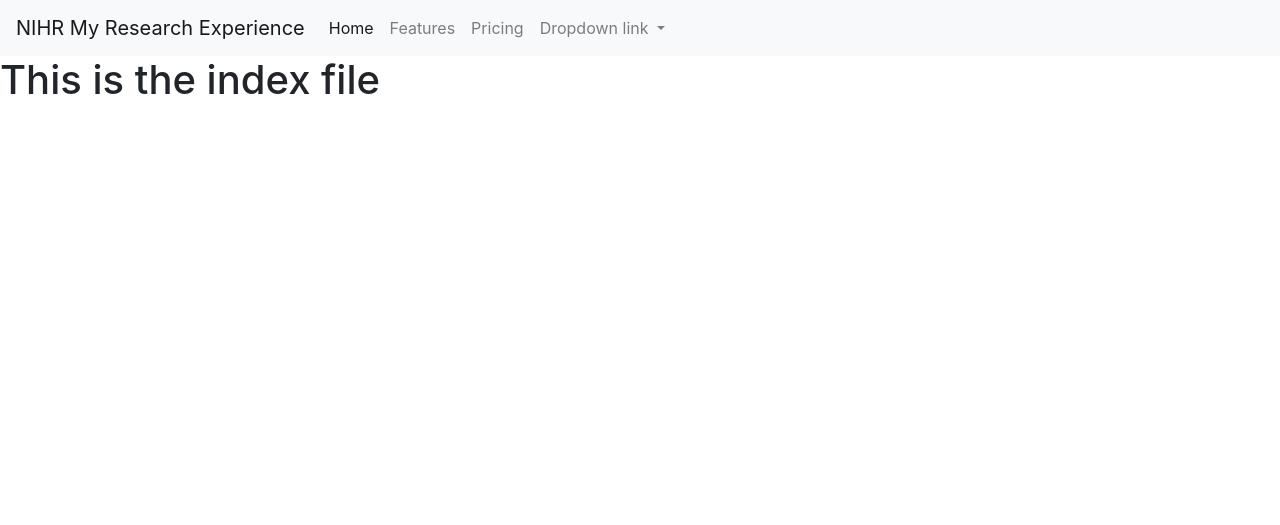
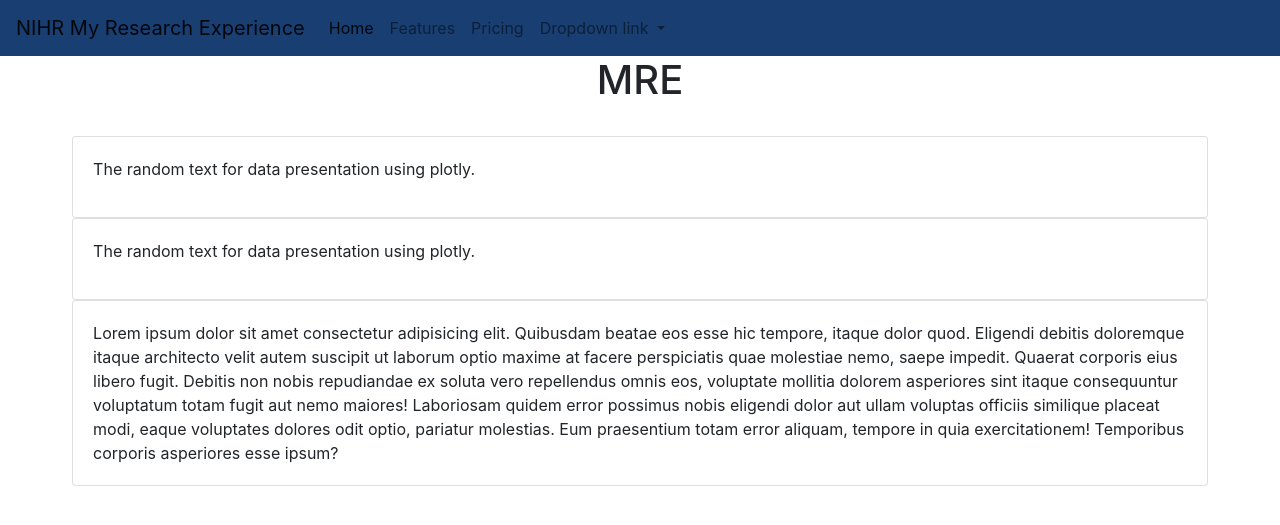
Before and after one commit to jinthebin/PRES-NLP, a Flask app: page / in a window 1280 px wide. Shown: the top 525 px of the page. Run offline with Flask 3, Linux system fonts and the light colour scheme; some libraries are stand-ins or nearby versions.

Commit message:
added animation using bootstrap

```diff
--- a/application/routes.py
+++ b/application/routes.py
@@ -1,9 +1,32 @@
 from application import app
-from flask import render_template
+from flask import render_template, url_for
+import pandas as pd
+import plotly
+import plotly.express as px
+import json
+
 
 @app.route("/")
 def index(): #call this method anything
-    return render_template('index.html', title='index')
+
+    #Graph one
+    df = px.data.medals_wide()
+    fig1 = px.bar(df, x = "nation", y=['gold','silver','bronze'], title = "Wide=FormInput")
+    graph1JSON = json.dumps(fig1, cls = plotly.utils.PlotlyJSONEncoder)
+
+    #graph2
+    df2 = px.data.iris()
+    fig2 = px.scatter_3d(df2, x = "sepal_length", y = "sepal_width", z = "petal_width",
+                         color = "species", title = "Iris Dataset")
+
+    graph2JSON = json.dumps(fig2, cls = plotly.utils.PlotlyJSONEncoder)
+
+    # Graph three
+    df = px.data.gapminder().query("continent=='Oceania'")
+    fig3 = px.line(df, x="year", y="lifeExp", color='country',  title="Life Expectancy")
+    graph3JSON = json.dumps(fig3, cls=plotly.utils.PlotlyJSONEncoder)
+
+    return render_template('index.html', title='Home', graph1JSON = graph1JSON, graph2JSON = graph2JSON, graph3JSON=graph3JSON)
 
 @app.route("/layout") #this is the hyperlink
 def layout():
--- a/application/templates/index.html
+++ b/application/templates/index.html
@@ -1,4 +1,57 @@
-{% extends 'layout.html' %}
+{% extends 'layout.html' %} #inhertence template
 {% block content %}
-<h1> This is the index file</h1>
-{% endblock %}
+    <div class="site-header-logo">
+        <h1 class="text-center">
+            MRE
+        </h1>
+    </div>
+    <div class="row p-4">
+        <div class="card m-auto" style="width: 90%;" data-aos="slide-up">
+            <div class="card-body">
+                <div id="chart1"></div>
+                <p>
+                    The random text for data presentation using plotly.
+                </p>
+            </div>
+        </div>
+
+        <div class="card m-auto" style="width: 90%;" data-aos="fade-left">
+            <div class="card-body">
+                <div id="chart2"></div>
+                <p>
+                    The random text for data presentation using plotly.
+                </p>
+            </div>
+        </div>
+
+        <div class="card mb-4 m-auto" style="width: 90%;" data-aos="fade-right">
+            <div class="card-body">
+                <div id="chart3"></div>
+                <p class="card-text">Lorem ipsum dolor sit amet consectetur adipisicing elit.
+                    Quibusdam beatae eos esse hic tempore, itaque dolor quod. Eligendi debitis
+                    doloremque itaque architecto velit autem suscipit ut laborum optio maxime at
+                    facere perspiciatis quae molestiae nemo, saepe impedit. Quaerat corporis eius
+                    libero fugit. Debitis non nobis repudiandae ex soluta vero repellendus omnis eos,
+                    voluptate mollitia dolorem asperiores sint itaque consequuntur voluptatum totam
+                    fugit aut nemo maiores! Laboriosam quidem error possimus nobis eligendi dolor aut
+                    ullam voluptas officiis similique placeat modi, eaque voluptates dolores odit optio,
+                    pariatur molestias. Eum praesentium totam error aliquam,
+                    tempore in quia exercitationem! Temporibus corporis asperiores esse ipsum?</p>
+            </div>
+            </div>
+        </div>
+    </div>
+
+    <!-- plotly CDN -->
+    <script src="https://cdn.plot.ly/plotly-latest.min.js"></script>
+    <script>
+        var graph1 = {{ graph1JSON | safe}};
+        Plotly.plot("chart1", graph1, {})
+
+        var graph2 = {{ graph2JSON | safe}};
+        Plotly.plot("chart2", graph2, {})
+
+        var graph3 = {{ graph3JSON | safe}};
+        Plotly.plot("chart3", graph3,{});
+    </script>
+    {% endblock %}
--- a/application/templates/layout.html
+++ b/application/templates/layout.html
@@ -4,6 +4,8 @@
     <meta charset="UTF-8">
     <meta name="viewport" content="width=device-width, initial-scale=1.0">
     <link rel="stylesheet" href="https://cdn.jsdelivr.net/npm/bootstrap@4.0.0/dist/css/bootstrap.min.css" integrity="sha384-Gn5384xqQ1aoWXA+058RXPxPg6fy4IWvTNh0E263XmFcJlSAwiGgFAW/dAiS6JXm" crossorigin="anonymous">
+
+    <link rel="stylesheet" href="https://unpkg.com/aos@next/dist/aos.css" />
     {% if title %}
         <title> NIHR - MRE - {{ title }}</title>
     {% else %}
@@ -12,7 +14,7 @@
 
 </head>
 <body>
-    <nav class="navbar navbar-expand-lg navbar-light bg-light">
+    <nav class="navbar navbar-expand-lg navbar-light" style = "background-color: #193e72; font-family: ;">
         <a class="navbar-brand" href="#">NIHR My Research Experience</a>
         <button class="navbar-toggler" type="button" data-toggle="collapse" data-target="#navbarNavDropdown" aria-controls="navbarNavDropdown" aria-expanded="false" aria-label="Toggle navigation">
         <span class="navbar-toggler-icon"></span>
@@ -41,11 +43,24 @@
             </ul>
         </div>
     </nav>
-    {% block content%}
-        <h2> This is Layout file</h2>
-    {% endblock %}
+    <main>
+        <div class="containers">
+            <div class="row">
+                <div class="col-md-12 col-sm-12 col-xm-12">
+                    {% block content%}
+                        <h2> This is Layout file</h2>
+                    {% endblock %}
+                </div>
+            </div>
+        </div>
+    </main>
+
     <script src="https://code.jquery.com/jquery-3.2.1.slim.min.js" integrity="sha384-KJ3o2DKtIkvYIK3UENzmM7KCkRr/rE9/Qpg6aAZGJwFDMVNA/GpGFF93hXpG5KkN" crossorigin="anonymous"></script>
     <script src="https://cdn.jsdelivr.net/npm/popper.js@1.12.9/dist/umd/popper.min.js" integrity="sha384-ApNbgh9B+Y1QKtv3Rn7W3mgPxhU9K/ScQsAP7hUibX39j7fakFPskvXusvfa0b4Q" crossorigin="anonymous"></script>
     <script src="https://cdn.jsdelivr.net/npm/bootstrap@4.0.0/dist/js/bootstrap.min.js" integrity="sha384-JZR6Spejh4U02d8jOt6vLEHfe/JQGiRRSQQxSfFWpi1MquVdAyjUar5+76PVCmYl" crossorigin="anonymous"></script>
+    <script src="https://unpkg.com/aos@next/dist/aos.js"></script>
+    <script>
+        AOS.init();
+    </script>
 </body>
 </html>
--- a/requirements.txt
+++ b/requirements.txt
@@ -7,6 +7,6 @@ oauth2client
 asent
 sqlalchemy
 flask
-plotly
-plotly-express
+plotly>=4.0.0 #this includes plotly-express
+#plotly-express
 #eng_spacysentiment
```
